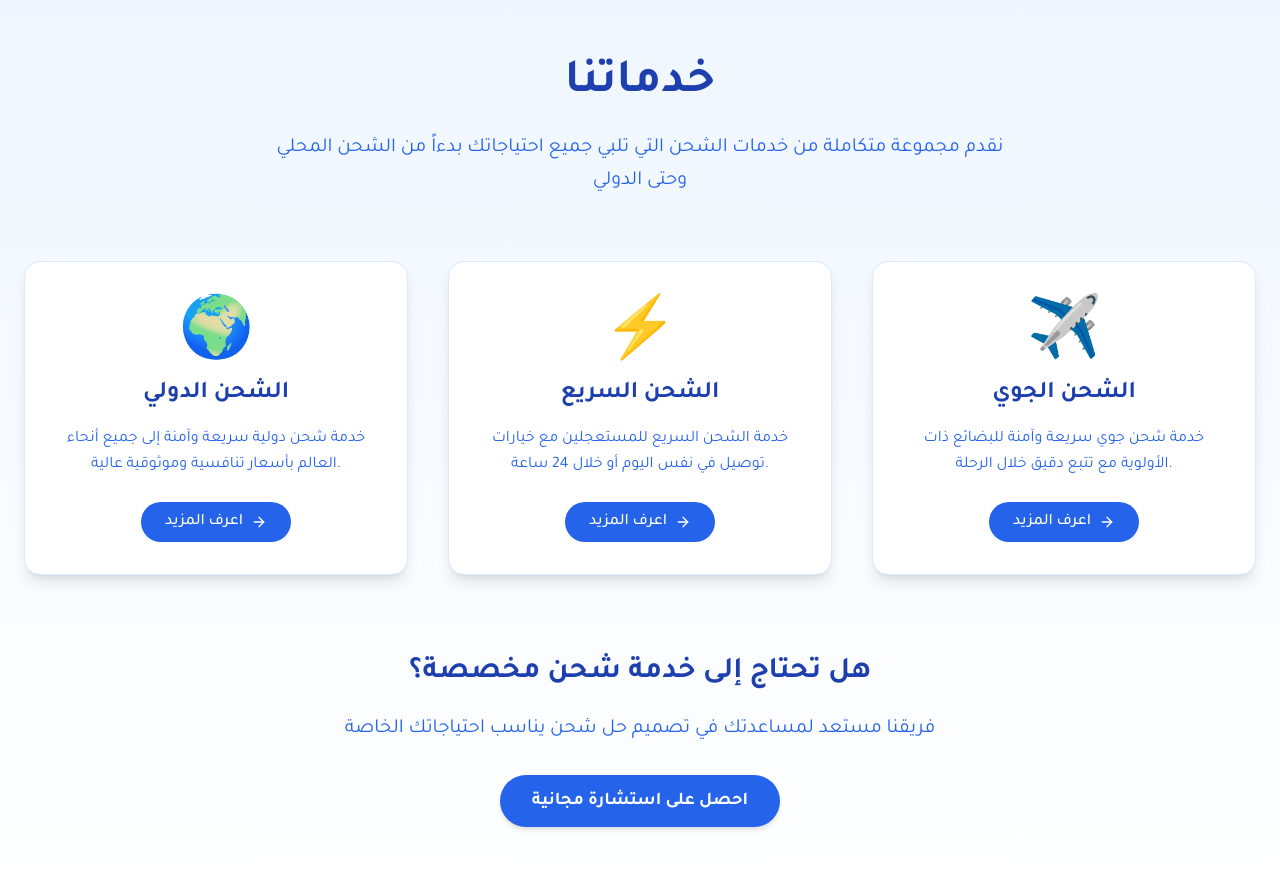
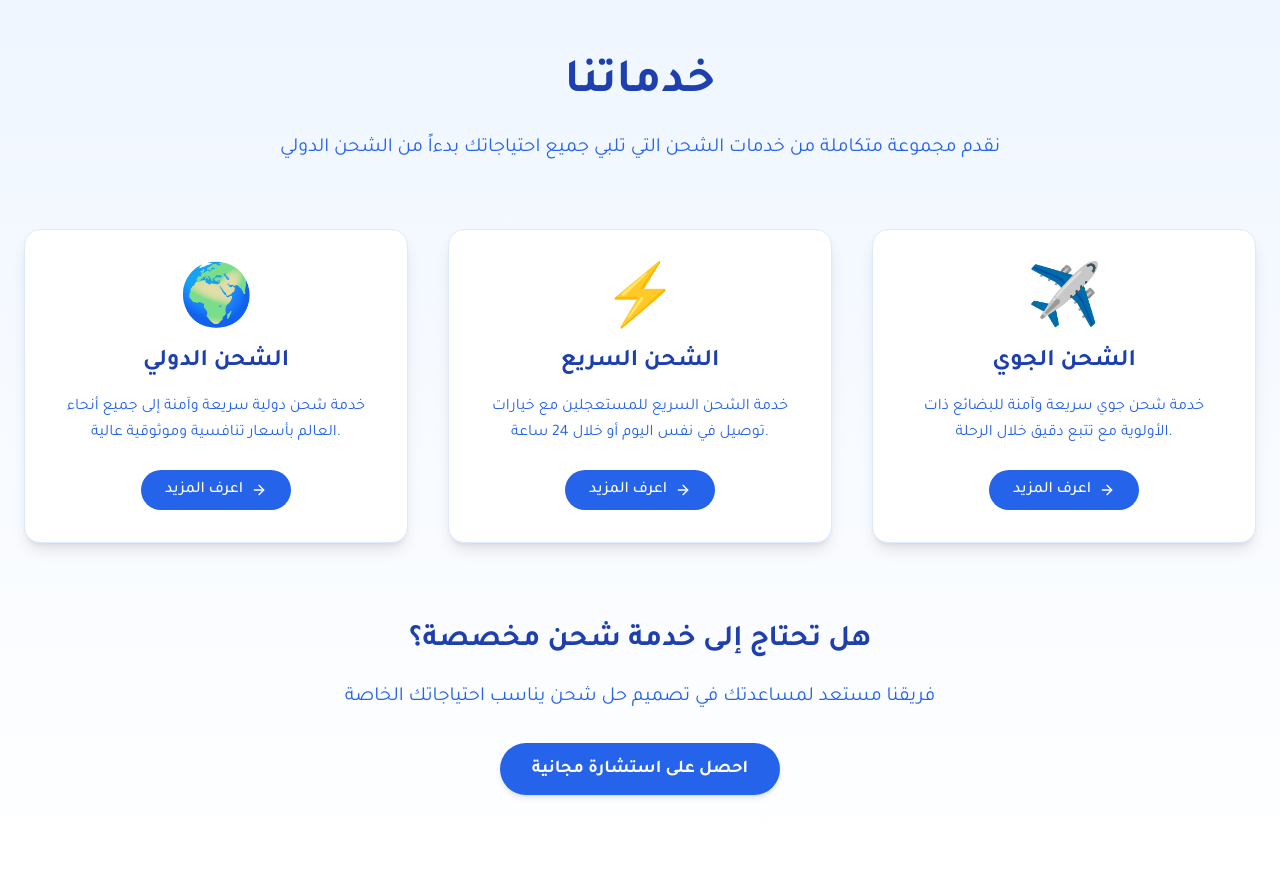
Before and after one commit to ahmed-codics/EgyBest, a React (Vite) app: page / in a window 1280 px wide. Shown: the part 820-1690 px from the top of the page. Built offline with nearby package versions, Linux system fonts and the light colour scheme.

Commit message:
Update Services.jsx

```diff
--- a/src/components/Services.jsx
+++ b/src/components/Services.jsx
@@ -69,7 +69,7 @@ export default function Services() {
           </h2>
           <p className="text-xl text-blue-600 max-w-3xl mx-auto leading-relaxed tajawal-regular">
             نقدم مجموعة متكاملة من خدمات الشحن التي تلبي جميع احتياجاتك بدءاً من
-            الشحن المحلي وحتى الدولي
+            الشحن الدولي
           </p>
         </motion.div>
 
```
